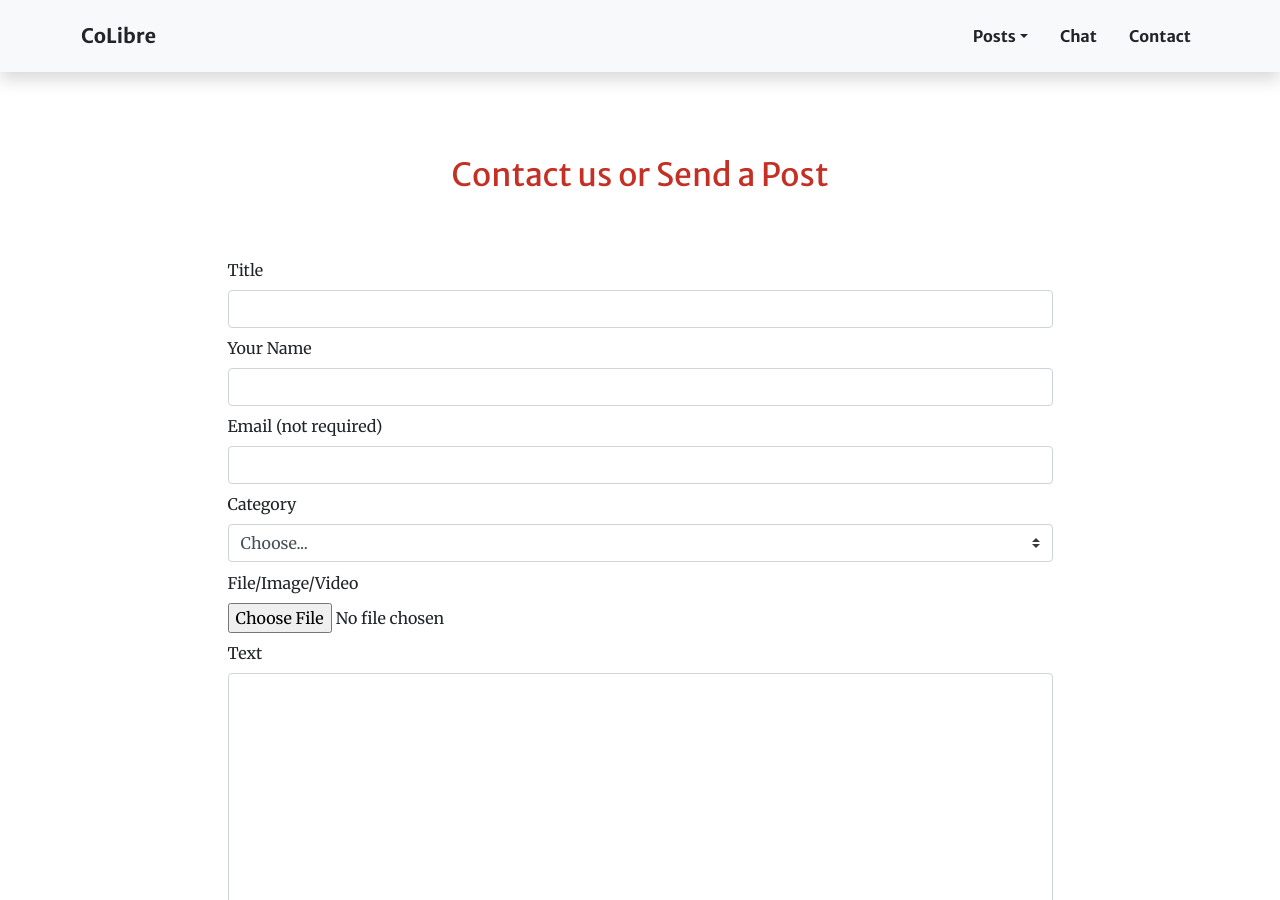
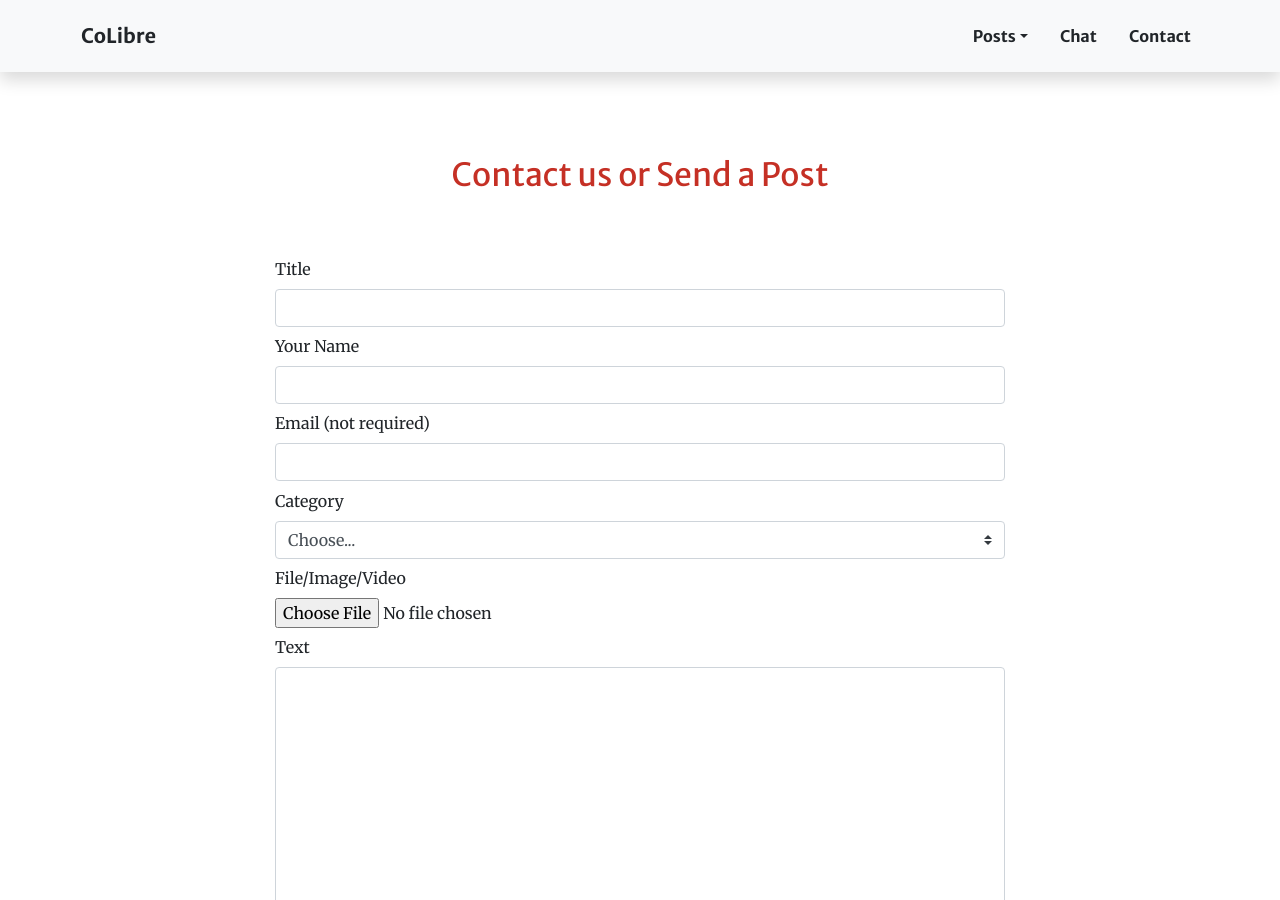
Before and after one commit to colibreradio/colibreradiotest, a Jekyll site: the page built from contact.markdown, in a window 1280 px wide and 900 px high. Built offline with Jekyll 4.4.1, drawn with Linux system fonts in a browser that asks for light colours; nearby versions of some CDN libraries.

Commit message:
Update contact.markdown

```diff
--- a/contact.markdown
+++ b/contact.markdown
@@ -15,7 +15,7 @@ layout: category
     <p class="text-center w-responsive mx-auto mb-5"></p>
     <div class="row justify-content-center">
         <!--Grid column-->
-        <div class="col-md-9 mb-md-0 mb-5">
+        <div class="col-md-8 mb-md-0 mb-5">
             <form name="contact" method="POST" data-netlify="true">
                 <!--Grid row-->
                 <div class="row" style="margin-top:1%">
```
